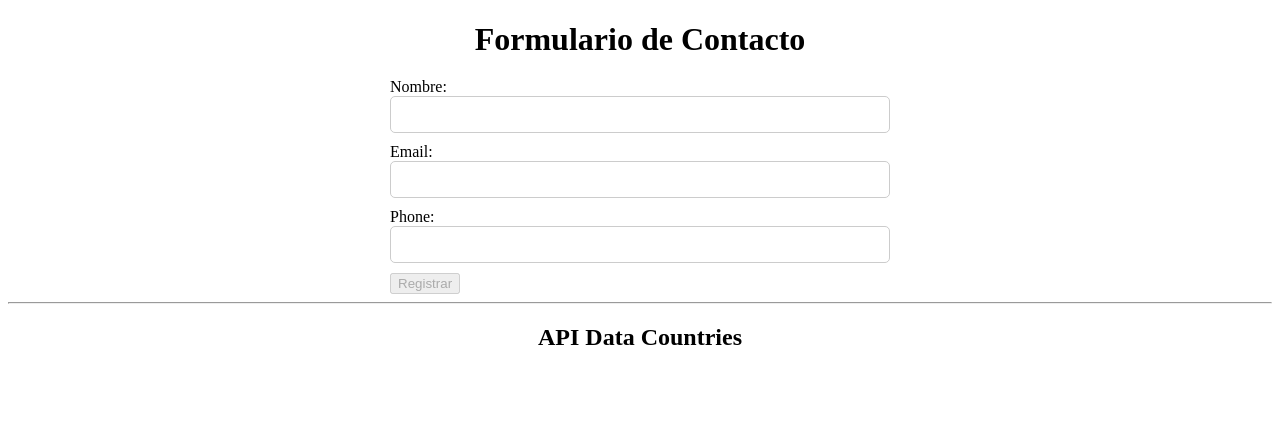
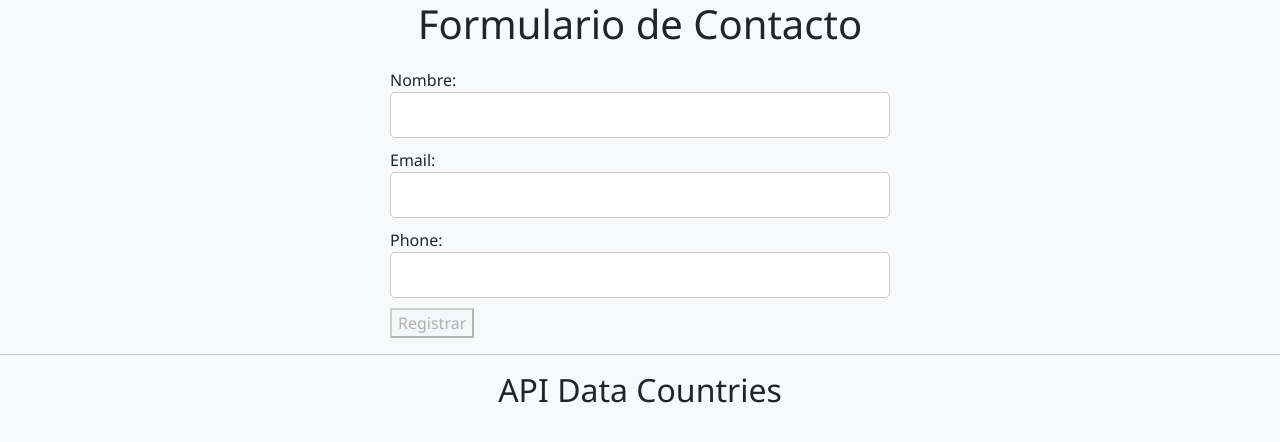
Before and after one commit to MarvinS8/Technical-test-Angular-Typescript, an Angular app: page / in a window 1280 px wide. Shown: the top 442 px of the page. Built offline with nearby package versions, Linux system fonts and the light colour scheme; no server answers.

Commit message:
Set up Bootstrap 5 and install Leaflet for interactive maps

```diff
--- a/angular.json
+++ b/angular.json
@@ -26,7 +26,8 @@
               }
             ],
             "styles": [
-              "src/styles.css"
+              "src/styles.css",
+              "node_modules/leaflet/dist/leaflet.css"
             ],
             "server": "src/main.server.ts",
             "outputMode": "server",
--- a/package.json
+++ b/package.json
@@ -20,8 +20,10 @@
     "@angular/platform-server": "^21.2.0",
     "@angular/router": "^21.2.0",
     "@angular/ssr": "^21.2.8",
+    "@types/leaflet": "^1.9.21",
     "bootstrap": "^5.3.8",
     "express": "^5.1.0",
+    "leaflet": "^1.9.4",
     "rxjs": "~7.8.0",
     "tslib": "^2.3.0"
   },
--- a/src/styles.css
+++ b/src/styles.css
@@ -1 +1,12 @@
-/* You can add global styles to this file, and also import other style files */
+/* Global styles */
+@import "bootstrap/dist/css/bootstrap.min.css";
+
+body {
+  background-color: #f8f9fa;
+  font-family: 'Segoe UI', Tahoma, Geneva, Verdana, sans-serif;
+}
+
+/* Make the router content not jump on page load */
+router-outlet + * {
+  display: block;
+}
```
Also changed, not shown: 1 other file (tests, documents, lock files or other folders).
